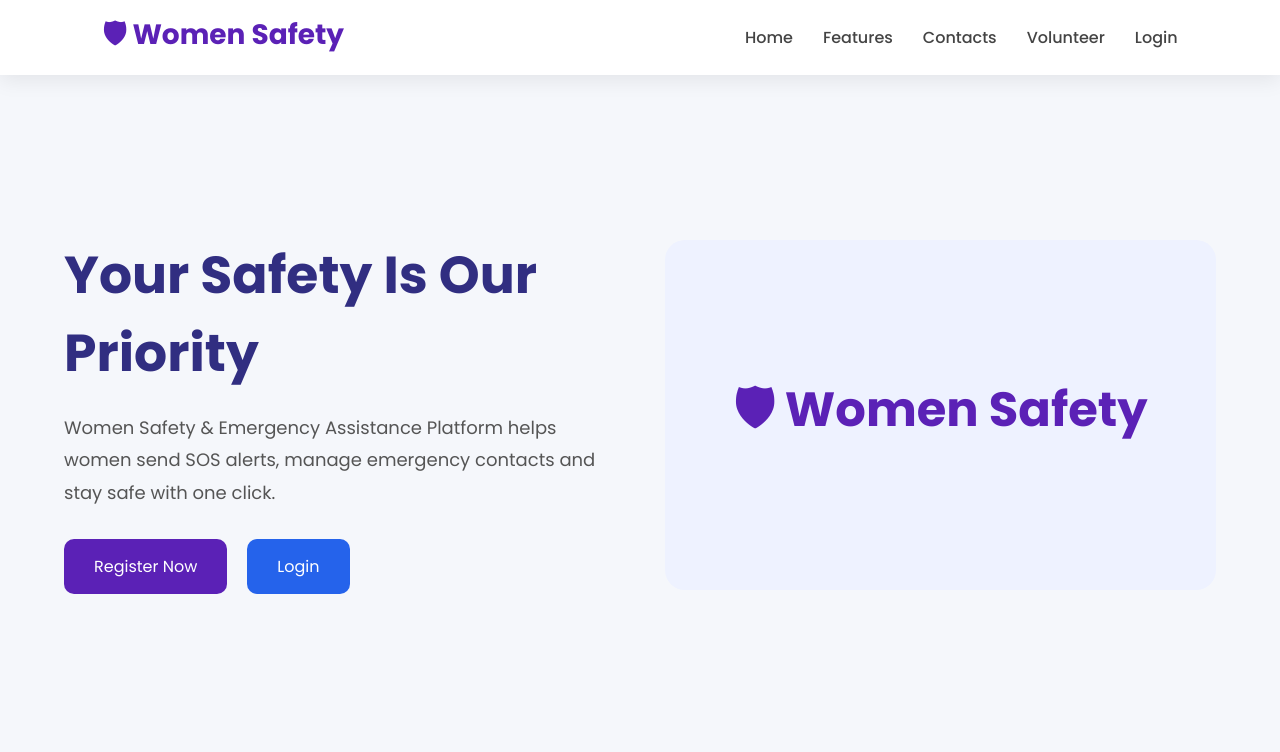
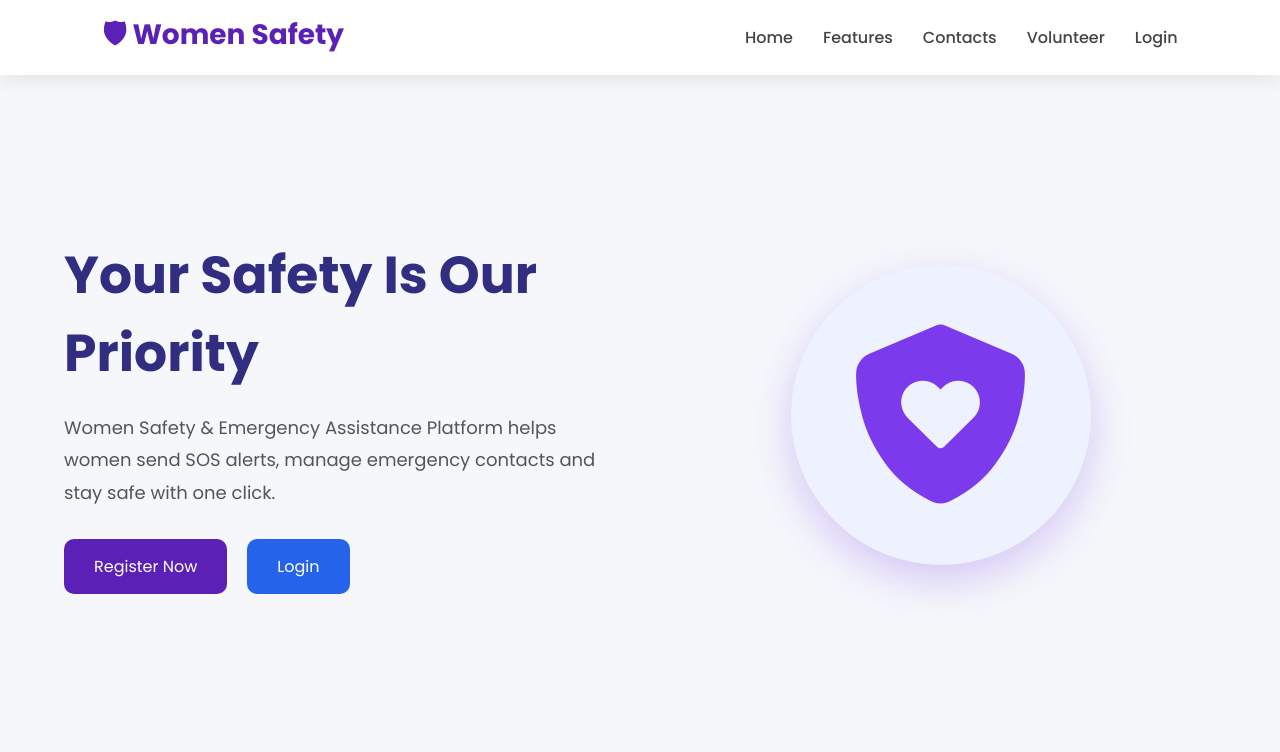
Before and after one commit to seemasaini1828/Women-Safety-Emergency-Platform, a plain HTML site: page fronted/index.html in a window 1280 px wide. Shown: the top 752 px of the page. Drawn offline with Linux system fonts and the light colour scheme.

```diff
--- a/fronted/index.html
+++ b/fronted/index.html
@@ -17,7 +17,6 @@
     <!-- ================= NAVBAR ================= -->
 
     <header class="navbar">
-
     <div class="logo">
         🛡 Women Safety
     </div>
@@ -77,7 +76,7 @@
             <!-- <img src="https://undraw.co/api/illustrations/secure-login.svg"
                  alt="Women Safety"> -->
 
-                <h2>🛡 Women Safety</h2>
+                <i class="fa-solid fa-shield-heart"></i>
 
 
         </div>
--- a/fronted/style.css
+++ b/fronted/style.css
@@ -111,10 +111,28 @@ body{
     display:flex;
     justify-content:center;
     align-items:center;
-    min-height:350px;
+}
+
+.hero-image i{
+    font-size:180px;
+    color:#7C3AED;
     background:#EEF2FF;
-    border-radius:20px;
-    font-size:32px;
-    color:#5B21B6;
-    font-weight:700;
+    width:300px;
+    height:300px;
+    border-radius:50%;
+    display:flex;
+    justify-content:center;
+    align-items:center;
+    box-shadow:0 15px 40px rgba(124,58,237,.25);
 }
+
+.btn-primary,
+.btn-secondary{
+    transition:.3s;
+}
+
+.btn-primary:hover,
+.btn-secondary:hover{
+    transform:translateY(-3px);
+    box-shadow:0 10px 20px rgba(0,0,0,.15);
+}
```
